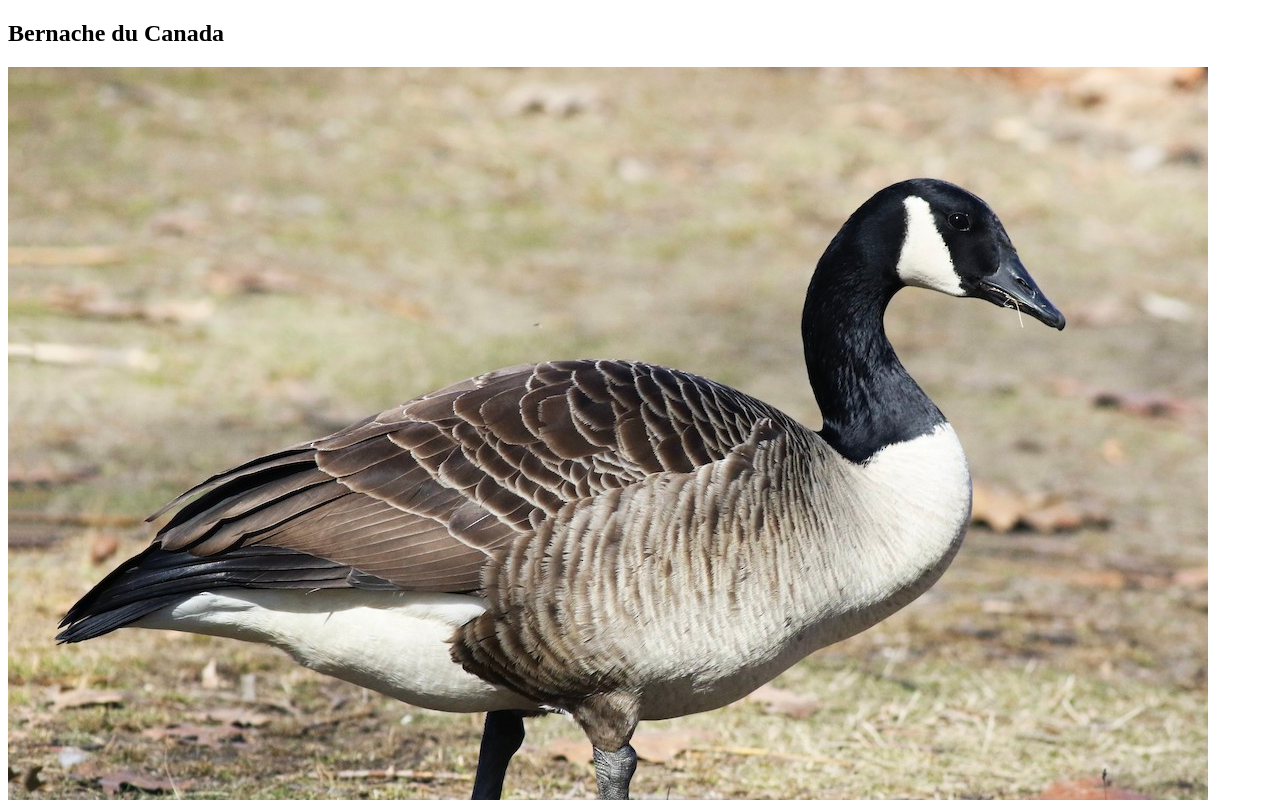
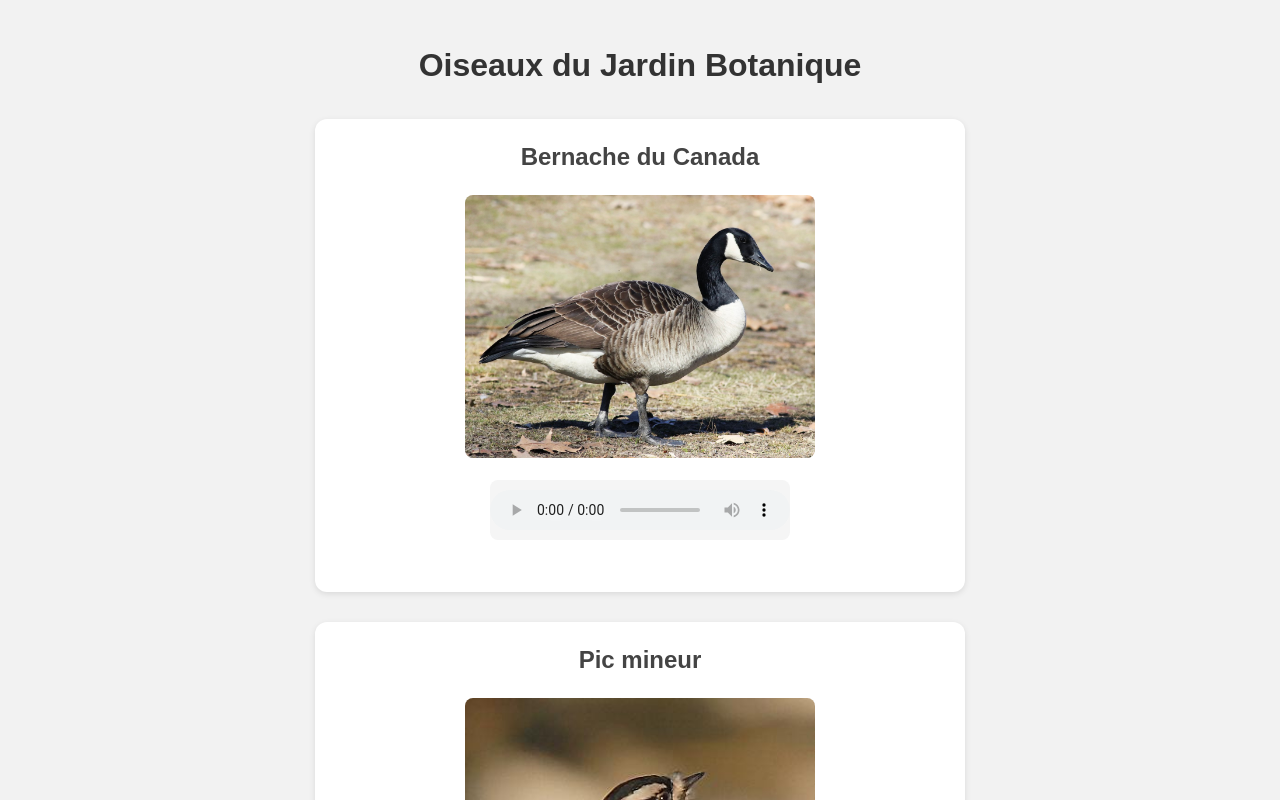
Before and after one commit to Chevalg-oiseaux/oiseaux-jardin-botanique, a plain HTML site: page index.html in a window 1280 px wide. Shown: the top 800 px of the page. Drawn offline with Linux system fonts and the light colour scheme.

Commit message:
Update index.html

```diff
--- a/index.html
+++ b/index.html
@@ -1,10 +1,137 @@
+<!-- modification mineure le 27 déc 2025 -->
+
+
 <!DOCTYPE html>
 <html lang="fr">
 <head>
   <meta charset="UTF-8">
   <title>Mes oiseaux</title>
+<style>
+  body {
+    font-family: Arial, sans-serif;
+    max-width: 600px;
+    margin: 0 auto;
+    padding: 20px;
+    background: #fafafa;
+  }
+
+  .oiseau {
+    background: white;
+    padding: 20px;
+    margin-bottom: 25px;
+    border-radius: 12px;
+    box-shadow: 0 2px 6px rgba(0,0,0,0.1);
+    text-align: center;
+  }
+
+  .oiseau img {
+    width: 100%;
+    max-width: 350px;
+    border-radius: 8px;
+    margin-bottom: 15px;
+  }
+
+  audio {
+    width: 100%;
+    padding: 10px 0;
+    background: #f5f5f5;
+    border-radius: 8px;
+  }
+</style>
+<style>
+  body {
+    font-family: Arial, sans-serif;
+    max-width: 650px;
+    margin: 0 auto;
+    padding: 20px;
+    background: #f2f2f2;
+    line-height: 1.5;
+  }
+
+  h1 {
+    text-align: center;
+    margin-bottom: 30px;
+    font-size: 2em;
+    color: #333;
+  }
+
+  .oiseau {
+    background: white;
+    padding: 20px;
+    margin-bottom: 30px;
+    border-radius: 12px;
+    box-shadow: 0 2px 6px rgba(0,0,0,0.1);
+    text-align: center;
+  }
+
+  .oiseau h2 {
+    margin-top: 0;
+    color: #444;
+  }
+
+  .oiseau img {
+    width: 100%;
+    max-width: 350px;
+    border-radius: 8px;
+    margin-bottom: 15px;
+  }
+
+ <!DOCTYPE html>
+<html lang="fr">
+<head>
+  <meta charset="UTF-8">
+  <title>Mes oiseaux</title>
+
+  <style>
+    body {
+      font-family: Arial, sans-serif;
+      max-width: 650px;
+      margin: 0 auto;
+      padding: 20px;
+      background: #f2f2f2;
+      line-height: 1.5;
+    }
+
+    h1 {
+      text-align: center;
+      margin-bottom: 30px;
+      font-size: 2em;
+      color: #333;
+    }
+
+    .oiseau {
+      background: white;
+      padding: 20px;
+      margin-bottom: 30px;
+      border-radius: 12px;
+      box-shadow: 0 2px 6px rgba(0,0,0,0.1);
+      text-align: center;
+    }
+
+    .oiseau h2 {
+      margin-top: 0;
+      color: #444;
+    }
+
+    .oiseau img {
+      width: 100%;
+      max-width: 350px;
+      border-radius: 8px;
+      margin-bottom: 15px;
+    }
+
+    audio {
+      width: 100%;
+      padding: 10px 0;
+      background: #f5f5f5;
+      border-radius: 8px;
+    }
+  </style>
+
 </head>
 <body>
+
+<h1>Oiseaux du Jardin Botanique</h1>
 
 
 
```
